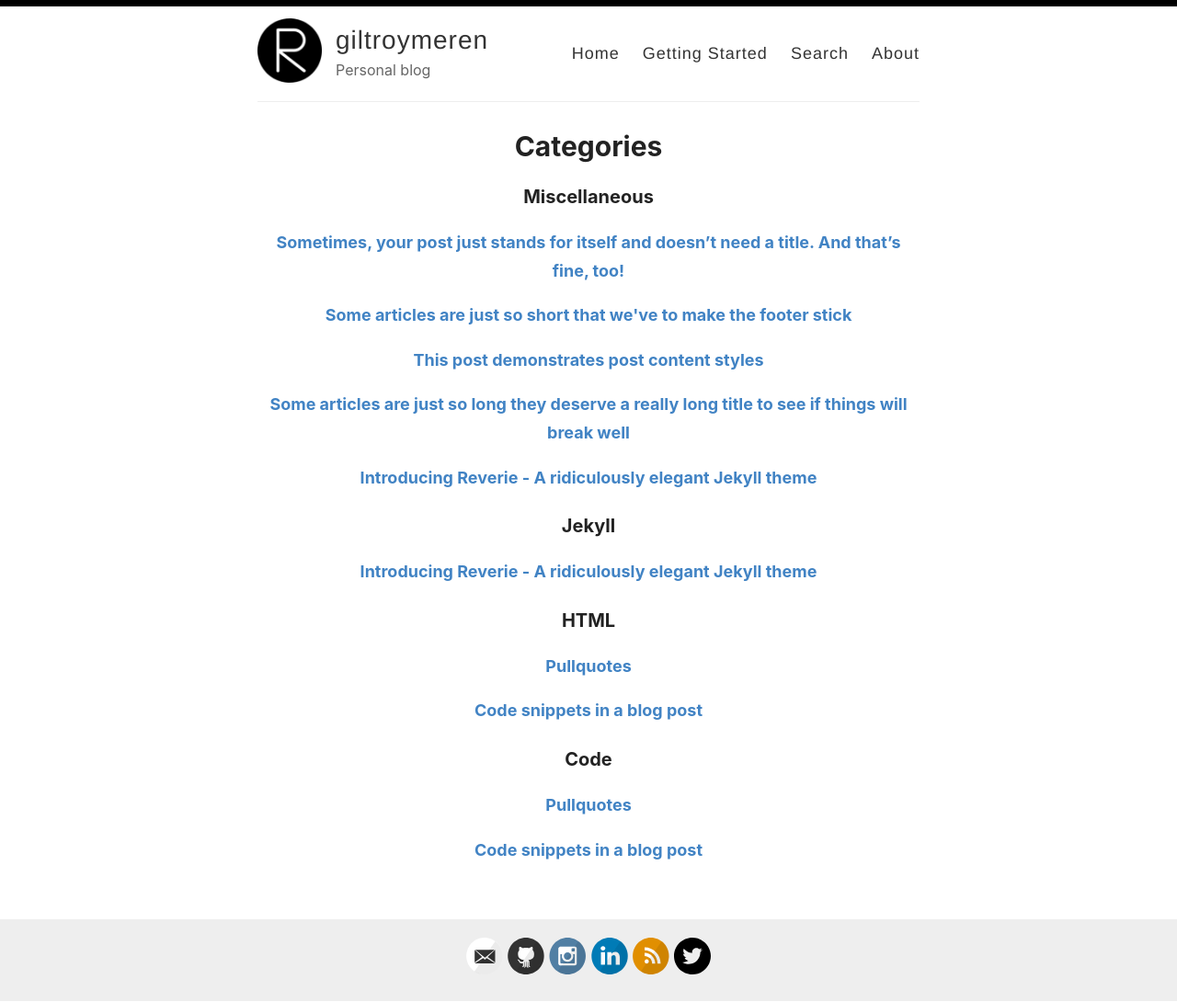
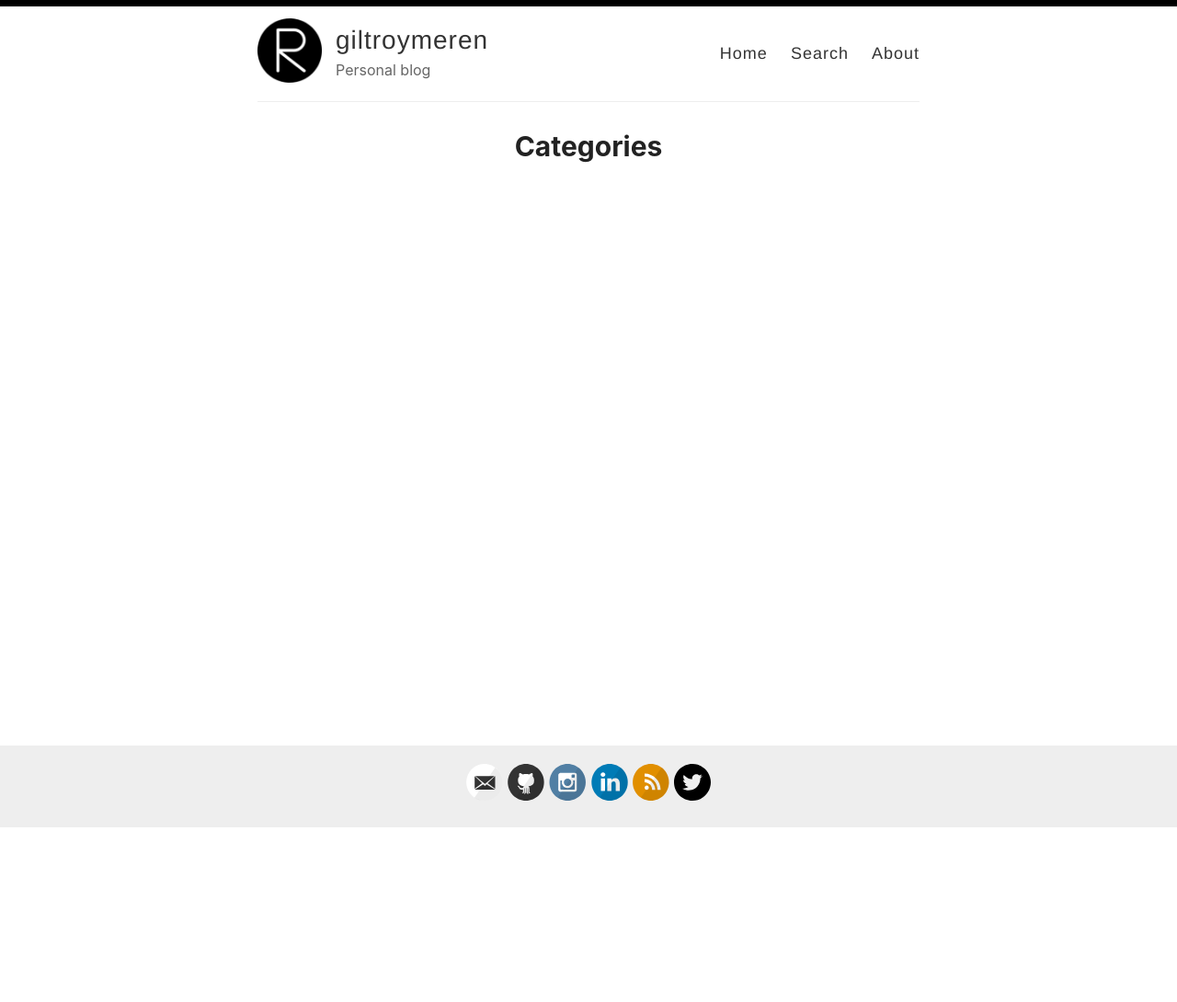
Before and after one commit to giltroymeren/giltroymeren.github.io, a Jekyll site: the page built from _pages/categories.md, in a window 1280 px wide. Shown: the whole page at 92% size. Built offline with Jekyll 4.4.1, drawn with Linux system fonts in a browser that asks for light colours; after the commit the page ends 901 px from its top, so only the background shows below that; part of the change alters nothing that is shown.

Commit message:
Personalized content; removed original posts

````diff
--- a/_includes/meta.html
+++ b/_includes/meta.html
@@ -23,4 +23,4 @@
     <meta property="og:image" content="{{ site.url }}{{ site.avatar }}"/>
     <meta property="twitter:image" content="{{ site.url }}{{ site.avatar }}"/>
     {% endif %}
-    <meta property="og:site_name" content="Amit Merchant - Software Engineer"/>
+    <meta property="og:site_name" content="Giltroy Meren - Front-End Engineer"/>
--- a/_layouts/default.html
+++ b/_layouts/default.html
@@ -28,7 +28,6 @@
 
             <nav>
               <a href="{{ site.baseurl }}/">Home</a>
-              <a href="{{ site.baseurl }}/getting-started">Getting Started</a>
               <a href="{{ site.baseurl }}/search">Search</a>
               <a href="{{ site.baseurl }}/about">About</a>
             </nav>
--- a/_pages/about.md
+++ b/_pages/about.md
@@ -4,26 +4,4 @@ title: About
 permalink: /about/
 ---
 
-[Reverie](https://github.com/amitmerchant1990/reverie) is a Jekyll theme which is simple and opinionated. It's actually a fork of [jekyll-now](https://github.com/barryclark/jekyll-now) with some additional features and personal touches which I've implemented to suit my needs for [my blog](https://www.amitmerchant.com).
-
-This is a plug-and-play Jekyll theme which you can use on GitHub Pages without even setting up a local environment.
-
-## Features
-
-- Command-line free fork-first workflow, using GitHub.com to create, customize and post to your blog
-- Fully responsive and mobile optimized base theme
-- Sass/Coffeescript support using Jekyll 2.0
-- Free hosting on your GitHub Pages user site
-- All the SEO goodies comes in-built
-- Markdown blogging
-- Syntax highlighting using Pygments
-    - [Dracula syntax theme](https://draculatheme.com/) included
-- Disqus commenting
-- Google Analytics integration
-- Fuzzy search across blog posts
-- Pagination of posts works out-of-the-box.
-- Categorize posts out-of-the box
-- RSS Feed
-- In-built sitemap
-
-Learn more about it [here](https://github.com/amitmerchant1990/reverie) on how to get started.
+About page
--- a/_pages/getting-started.md
+++ /dev/null
@@ -1,51 +0,0 @@
----
-layout: page
-title: Getting started with Reverie
-permalink: /getting-started/
----
-
-### Step 1) Fork Reverie to your User Repository
-
-Fork [this repository](https://github.com/amitmerchant1990/reverie), then rename the repository to `yourgithubusername.github.io`.
-
-Alternatively, you can use [Use this template](https://github.com/amitmerchant1990/reverie/generate) button if you want to create a repository with a clean commit history which will use Reverie as a template.
-
-Your Jekyll blog will often be viewable immediately at <https://yourgithubusername.github.io> (if it's not, you can often force it to build by completing step 2)
-
-### Step 2) Customize and view your site
-
-Enter your site name, description, avatar and many other options by editing the `_config.yml` file. You can easily turn on Google Analytics tracking, Disqus commenting and social icons here.
-
-Making a change to `_config.yml` (or any file in your repository) will force GitHub Pages to rebuild your site with jekyll. Your rebuilt site will be viewable a few seconds later at <https://yourgithubusername.github.io> - if not, give it ten minutes as GitHub suggests and it'll appear soon.
-
-### Step 3) Publish your first blog post
-
-Create a new file called `/_posts/2019-2-13-Hello-World.md` to publish your first blog post. That's all you need to do to publish your first blog post! This [Markdown Cheatsheet](https://github.com/adam-p/markdown-here/wiki/Markdown-Cheatsheet) might come in handy while writing the posts.
-
-> You can add additional posts in the browser on GitHub.com too! Just hit the <kbd>Create new file</kbd> button in `/_posts/` to create new content. Just make sure to include the [front-matter](http://jekyllrb.com/docs/frontmatter/) block at the top of each new blog post and make sure the post's filename is in this format: year-month-day-title.md
-
-## Using Categories in Reverie
-
-You can categorize your content based on `categories` in Reverie. For this, you just need to add `categories` in front matter like below:
-
-For adding single category:
-
-```md
-categories: JavaScript
-```
-
-For adding multiple categories:
-
-```md
-categories: [PHP, Laravel]
-```
-
-The contegorized content can be shown over this URL: <https://yourgithubusername.github.io/categories/>
-
-## RSS
-
-The generated [RSS feed](https://en.wikipedia.org/wiki/RSS) of your blog can be found at <https://yourgithubusername.github.io/feed>. You can see the example RSS feed over [here](https://www.amitmerchant.com/reverie/feed).
-
-## Sitemap
-
-The generated sitemap of your blog can be found at <https://yourgithubusername.github.io/sitemap>. You can see the example sitemap feed over [here](https://www.amitmerchant.com/reverie/sitemap).
--- a/_posts/2019-02-13-introducing-reverie-jekyll-theme.md
+++ /dev/null
@@ -1,85 +0,0 @@
----
-layout: post
-title: Introducing Reverie - A ridiculously elegant Jekyll theme
-categories: [Miscellaneous, Jekyll]
----
-
-[Reverie](https://github.com/amitmerchant1990/reverie) is a [Jekyll](https://jekyllrb.com/)-powered theme which is simple and opinionated. It's actually a fork of [jekyll-now](https://github.com/barryclark/jekyll-now) with some additional features and personal touches which I've implemented to suit my needs for my blog.
-
-This is a plug-and-play Jekyll theme which you can use on GitHub Pages without even setting up a local environment.
-
-![](/images/reverie-demo.png)
-
-## Features overview
-
-- Command-line free fork-first workflow, using GitHub.com to create, customize and post to your blog
-- Fully responsive and mobile optimized base theme
-- Sass/Coffeescript support using Jekyll 2.0
-- Free hosting on your GitHub Pages user site
-- All the SEO goodies comes in-built
-- Markdown blogging
-- Syntax highlighting using Pygments
-    - [Dracula syntax theme](https://draculatheme.com/) included
-- Disqus commenting
-- Google Analytics integration
-- Fuzzy search across blog posts
-- Pagination of posts works out-of-the-box.
-- Categorize posts out-of-the box
-- RSS Feed
-- In-built sitemap
-
-<div style="text-align: center;">
- <script async type="text/javascript" src="//cdn.carbonads.com/carbon.js?serve=CE7D6KJY&placement=wwwamitmerchantcom" id="_carbonads_js"></script>
-</div>
-
-## Using Reverie on GitHub Pages
-
-### Step 1) Fork Reverie to your User Repository
-
-Fork [this repository](https://github.com/amitmerchant1990/reverie), then rename the repository to `yourgithubusername.github.io`.
-
-Alternatively, you can use [Use this template](https://github.com/amitmerchant1990/reverie/generate) button if you want to create a repository with a clean commit history which will use Reverie as a template.
-
-Your Jekyll blog will often be viewable immediately at <https://yourgithubusername.github.io> (if it's not, you can often force it to build by completing step 2)
-
-### Step 2) Customize and view your site
-
-Enter your site name, description, avatar and many other options by editing the `_config.yml` file. You can easily turn on Google Analytics tracking, Disqus commenting and social icons here.
-
-Making a change to `_config.yml` (or any file in your repository) will force GitHub Pages to rebuild your site with jekyll. Your rebuilt site will be viewable a few seconds later at <https://yourgithubusername.github.io> - if not, give it ten minutes as GitHub suggests and it'll appear soon.
-
-### Step 3) Publish your first blog post
-
-Create a new file called `/_posts/2019-2-13-Hello-World.md` to publish your first blog post. That's all you need to do to publish your first blog post! This [Markdown Cheatsheet](https://github.com/adam-p/markdown-here/wiki/Markdown-Cheatsheet) might come in handy while writing the posts.
-
-> You can add additional posts in the browser on GitHub.com too! Just hit the <kbd>Create new file</kbd> button in `/_posts/` to create new content. Just make sure to include the [front-matter](http://jekyllrb.com/docs/frontmatter/) block at the top of each new blog post and make sure the post's filename is in this format: year-month-day-title.md
-
-## Using Categories in Reverie
-
-You can categorize your content based on `categories` in Reverie. For this, you just need to add `categories` in front matter like below:
-
-For adding single category:
-
-```md
-categories: JavaScript
-```
-
-For adding multiple categories:
-
-```md
-categories: [PHP, Laravel]
-```
-
-The contegorized content can be shown over this URL: <https://yourgithubusername.github.io/categories/>
-
-## RSS
-
-The generated [RSS feed](https://en.wikipedia.org/wiki/RSS) of your blog can be found at <https://yourgithubusername.github.io/feed>. You can see the example RSS feed over [here](https://www.amitmerchant.com/reverie/feed).
-
-## Sitemap
-
-The generated sitemap of your blog can be found at <https://yourgithubusername.github.io/sitemap>. You can see the example sitemap feed over [here](https://www.amitmerchant.com/reverie/sitemap).
-
-## License
-
-MIT
--- a/_posts/2019-08-08-no-title-posts.md
+++ /dev/null
@@ -1,6 +0,0 @@
----
-layout: post
-title: ""
-categories: Miscellaneous
----
-Sometimes, your post just stands for itself and doesn't need a title. And that's fine, too!
--- a/_posts/2019-12-11-pullquotes.md
+++ /dev/null
@@ -1,14 +0,0 @@
----
-layout: post
-title:  Pullquotes
-categories: [HTML,Code]
-excerpt: In graphic design, a pull quote (also known as a lift-out pull quote) is a key phrase, quotation, or excerpt that has been pulled from an article and used as a page layout graphic element, serving to entice readers into the article or to highlight a key topic.
----
-
-In graphic design, a pull quote (also known as a lift-out pull quote) is a key phrase, quotation, or excerpt that has been pulled from an article and used as a page layout graphic element, serving to entice readers into the article or to highlight a key topic. {% include pullquote.html quote="It is typically placed in a larger or distinctive typeface and on the same page." %} Pull quotes are often used in magazine and newspaper articles, annual reports, and brochures, as well as on the web. They can add visual interest to text-heavy pages with few images or illustrations.
-
-Placement of a pull quote on a page may be defined in a publication's or website's style guide. Such a typographic device may or may not be aligned with a column on the page. Some designers, for example, choose not to align the quote. In that case, the quotation cuts into two or more columns, as in the example shown. Because the pull quote invites the reader to read about the highlighted material, the pull quote should appear before the text it cites and, generally, fairly close to it.
-
-Pull quotes need not be a verbatim copy of the text being quoted; depending on a publication's house style, pull quotes may be abbreviated for space or paraphrased for clarity, with or without indication.
-
-A disadvantage of pull quotes as a design element is that they can disrupt the reading process of readers invested in reading the text sequentially by drawing attention to ghost fragments out of context. At the other extreme, when pull quotes are used to break up what would otherwise be a formless wall of text, pull quote can serve as visual landmarks to help the reader maintain a sense of sequence and place.
--- a/_posts/2019-7-27-super-long-article.md
+++ /dev/null
@@ -1,11 +0,0 @@
----
-layout: post
-title: Some articles are just so long they deserve a really long title to see if things will break well
-categories: Miscellaneous
----
-
-Lorem ipsum dolor sit amet, consectetur adipiscing elit. Fusce bibendum neque eget nunc mattis eu sollicitudin enim tincidunt. Vestibulum lacus tortor, ultricies id dignissim ac, bibendum in velit. Proin convallis mi ac felis pharetra aliquam. Curabitur dignissim accumsan rutrum. In arcu magna, aliquet vel pretium et, molestie et arcu. Mauris lobortis nulla et felis ullamcorper bibendum. Phasellus et hendrerit mauris. Proin eget nibh a massa vestibulum pretium. Suspendisse eu nisl a ante aliquet bibendum quis a nunc. Praesent varius interdum vehicula. Aenean risus libero, placerat at vestibulum eget, ultricies eu enim. Praesent nulla tortor, malesuada adipiscing adipiscing sollicitudin, adipiscing eget est.
-
-Lorem ipsum dolor sit amet, consectetur adipiscing elit. Fusce bibendum neque eget nunc mattis eu sollicitudin enim tincidunt. Vestibulum lacus tortor, ultricies id dignissim ac, bibendum in velit. Proin convallis mi ac felis pharetra aliquam. Curabitur dignissim accumsan rutrum. In arcu magna, aliquet vel pretium et, molestie et arcu. Mauris lobortis nulla et felis ullamcorper bibendum. Phasellus et hendrerit mauris. Proin eget nibh a massa vestibulum pretium. Suspendisse eu nisl a ante aliquet bibendum quis a nunc. Praesent varius interdum vehicula. Aenean risus libero, placerat at vestibulum eget, ultricies eu enim. Praesent nulla tortor, malesuada adipiscing adipiscing sollicitudin, adipiscing eget est.
-
-Lorem ipsum dolor sit amet, consectetur adipiscing elit. Fusce bibendum neque eget nunc mattis eu sollicitudin enim tincidunt. Vestibulum lacus tortor, ultricies id dignissim ac, bibendum in velit. Proin convallis mi ac felis pharetra aliquam. Curabitur dignissim accumsan rutrum. In arcu magna, aliquet vel pretium et, molestie et arcu. Mauris lobortis nulla et felis ullamcorper bibendum. Phasellus et hendrerit mauris. Proin eget nibh a massa vestibulum pretium. Suspendisse eu nisl a ante aliquet bibendum quis a nunc. Praesent varius interdum vehicula. Aenean risus libero, placerat at vestibulum eget, ultricies eu enim. Praesent nulla tortor, malesuada adipiscing adipiscing sollicitudin, adipiscing eget est.
--- a/_posts/2019-7-27-this-post-demonstrates-post-content-styles.md
+++ /dev/null
@@ -1,95 +0,0 @@
----
-layout: post
-title: This post demonstrates post content styles
-categories: Miscellaneous
----
-
-Lorem ipsum dolor sit amet, consectetur adipiscing elit. Fusce bibendum neque eget nunc mattis eu sollicitudin enim tincidunt. Vestibulum lacus tortor, ultricies id dignissim ac, bibendum in velit. Praesent varius interdum vehicula. Aenean risus libero, placerat at vestibulum eget, ultricies eu enim. Praesent nulla tortor, malesuada adipiscing adipiscing sollicitudin, adipiscing eget est.
-
-## Some great heading (h2)
-
-Proin convallis mi ac felis pharetra aliquam. Curabitur dignissim accumsan rutrum. In arcu magna, aliquet vel pretium et, molestie et arcu.
-
-Mauris lobortis nulla et felis ullamcorper bibendum. Phasellus et hendrerit mauris. Proin eget nibh a massa vestibulum pretium. Suspendisse eu nisl a ante aliquet bibendum quis a nunc. Praesent varius interdum vehicula. Aenean risus libero, placerat at vestibulum eget, ultricies eu enim. Praesent nulla tortor, malesuada adipiscing adipiscing sollicitudin, adipiscing eget est.
-
-## Another great heading (h2)
-
-Lorem ipsum dolor sit amet, consectetur adipiscing elit. Fusce bibendum neque eget nunc mattis eu sollicitudin enim tincidunt. Vestibulum lacus tortor, ultricies id dignissim ac, bibendum in velit.
-
-### Some great subheading (h3)
-
-Proin convallis mi ac felis pharetra aliquam. Curabitur dignissim accumsan rutrum. In arcu magna, aliquet vel pretium et, molestie et arcu. Mauris lobortis nulla et felis ullamcorper bibendum.
-
-Phasellus et hendrerit mauris. Proin eget nibh a massa vestibulum pretium. Suspendisse eu nisl a ante aliquet bibendum quis a nunc.
-
-### Some great subheading (h3)
-
-Praesent varius interdum vehicula. Aenean risus libero, placerat at vestibulum eget, ultricies eu enim. Praesent nulla tortor, malesuada adipiscing adipiscing sollicitudin, adipiscing eget est.
-
-> This quote will change your life. It will reveal the secrets of the universe, and all the wonders of humanity. Don't misuse it.
-
-Lorem ipsum dolor sit amet, consectetur adipiscing elit. Fusce bibendum neque eget nunc mattis eu sollicitudin enim tincidunt.
-
-### Some great subheading (h3)
-
-Vestibulum lacus tortor, ultricies id dignissim ac, bibendum in velit. Proin convallis mi ac felis pharetra aliquam. Curabitur dignissim accumsan rutrum.
-
-```html
-<html>
-  <head>
-  </head>
-  <body>
-    <p>Hello, World!</p>
-  </body>
-</html>
-```
-
-
-In arcu magna, aliquet vel pretium et, molestie et arcu. Mauris lobortis nulla et felis ullamcorper bibendum. Phasellus et hendrerit mauris.
-
-#### You might want a sub-subheading (h4)
-
-In arcu magna, aliquet vel pretium et, molestie et arcu. Mauris lobortis nulla et felis ullamcorper bibendum. Phasellus et hendrerit mauris.
-
-In arcu magna, aliquet vel pretium et, molestie et arcu. Mauris lobortis nulla et felis ullamcorper bibendum. Phasellus et hendrerit mauris.
-
-#### But it's probably overkill (h4)
-
-In arcu magna, aliquet vel pretium et, molestie et arcu. Mauris lobortis nulla et felis ullamcorper bibendum. Phasellus et hendrerit mauris.
-
-### Oh hai, an unordered list!!
-
-In arcu magna, aliquet vel pretium et, molestie et arcu. Mauris lobortis nulla et felis ullamcorper bibendum. Phasellus et hendrerit mauris.
-
-- First item, yo
-- Second item, dawg
-- Third item, what what?!
-- Fourth item, fo sheezy my neezy
-
-### Oh hai, an ordered list!!
-
-In arcu magna, aliquet vel pretium et, molestie et arcu. Mauris lobortis nulla et felis ullamcorper bibendum. Phasellus et hendrerit mauris.
-
-1. First item, yo
-2. Second item, dawg
-3. Third item, what what?!
-4. Fourth item, fo sheezy my neezy
-
-
-
-## Headings are cool! (h2)
-
-Proin eget nibh a massa vestibulum pretium. Suspendisse eu nisl a ante aliquet bibendum quis a nunc. Praesent varius interdum vehicula. Aenean risus libero, placerat at vestibulum eget, ultricies eu enim. Praesent nulla tortor, malesuada adipiscing adipiscing sollicitudin, adipiscing eget est.
-
-Praesent nulla tortor, malesuada adipiscing adipiscing sollicitudin, adipiscing eget est.
-
-Proin eget nibh a massa vestibulum pretium. Suspendisse eu nisl a ante aliquet bibendum quis a nunc.
-
-### Tables
-
-|Title 1               | Title 2               | Title 3               | Title 4              |
-|--------------------- | --------------------- | --------------------- | ---------------------|
-|lorem                 | lorem ipsum           | lorem ipsum dolor     | lorem ipsum dolor sit|
-|lorem ipsum dolor sit | lorem ipsum dolor sit | lorem ipsum dolor sit | lorem ipsum dolor sit|
-|lorem ipsum dolor sit | lorem ipsum dolor sit | lorem ipsum dolor sit | lorem ipsum dolor sit|
-|lorem ipsum dolor sit | lorem ipsum dolor sit | lorem ipsum dolor sit | lorem ipsum dolor sit|
--- a/_posts/2019-7-28-super-short-article.md
+++ /dev/null
@@ -1,7 +0,0 @@
----
-layout: post
-title: Some articles are just so short that we've to make the footer stick
-categories: Miscellaneous
----
-
-Lorem ipsum dolor sit amet, consectetur adipisicing elit, sed do eiusmod tempor incididunt ut labore et dolore magna aliqua. Ut enim ad minim veniam, quis nostrud exercitation ullamco laboris nisi ut aliquip ex ea commodo consequat. Duis aute irure dolor in reprehenderit in voluptate velit esse cillum dolore eu fugiat nulla pariatur. Excepteur sint occaecat cupidatat non proident, sunt in culpa qui officia deserunt mollit anim id est laborum.
--- a/_posts/2019-8-12-code-snippets.md
+++ /dev/null
@@ -1,42 +0,0 @@
----
-layout: post
-title:  Code snippets in a blog post
-categories: [HTML,Code]
----
-
-This post demonstrate the use of code snippets in the theme. The code snippets are powered by [Pygments](http://pygments.org/) and the code theme that is been used in Reverie is called [Draula](https://draculatheme.com/).
-
-This is a raw snippet:
-
-```
-hello world
-123
-This is a text snippet
-```
-
-This is a PHP snippet:
-
-```php
-<?php
-    echo 'Hello, World!';
-?>
-```
-
-This is a JavaScript snippet:
-
-```js
-const add = (a, b) => a + b
-const minus = (a, b) => a - b
-
-console.log(add(100,200))  // 300
-console.log(minus(100,200))  // -100
-```
-
-This is a Python snippet:
-
-```python
-def say_hello():
-    print("hello world!")
-
-say_hello()   // "hello world!"
-```
````
Also changed, not shown: README.md.
